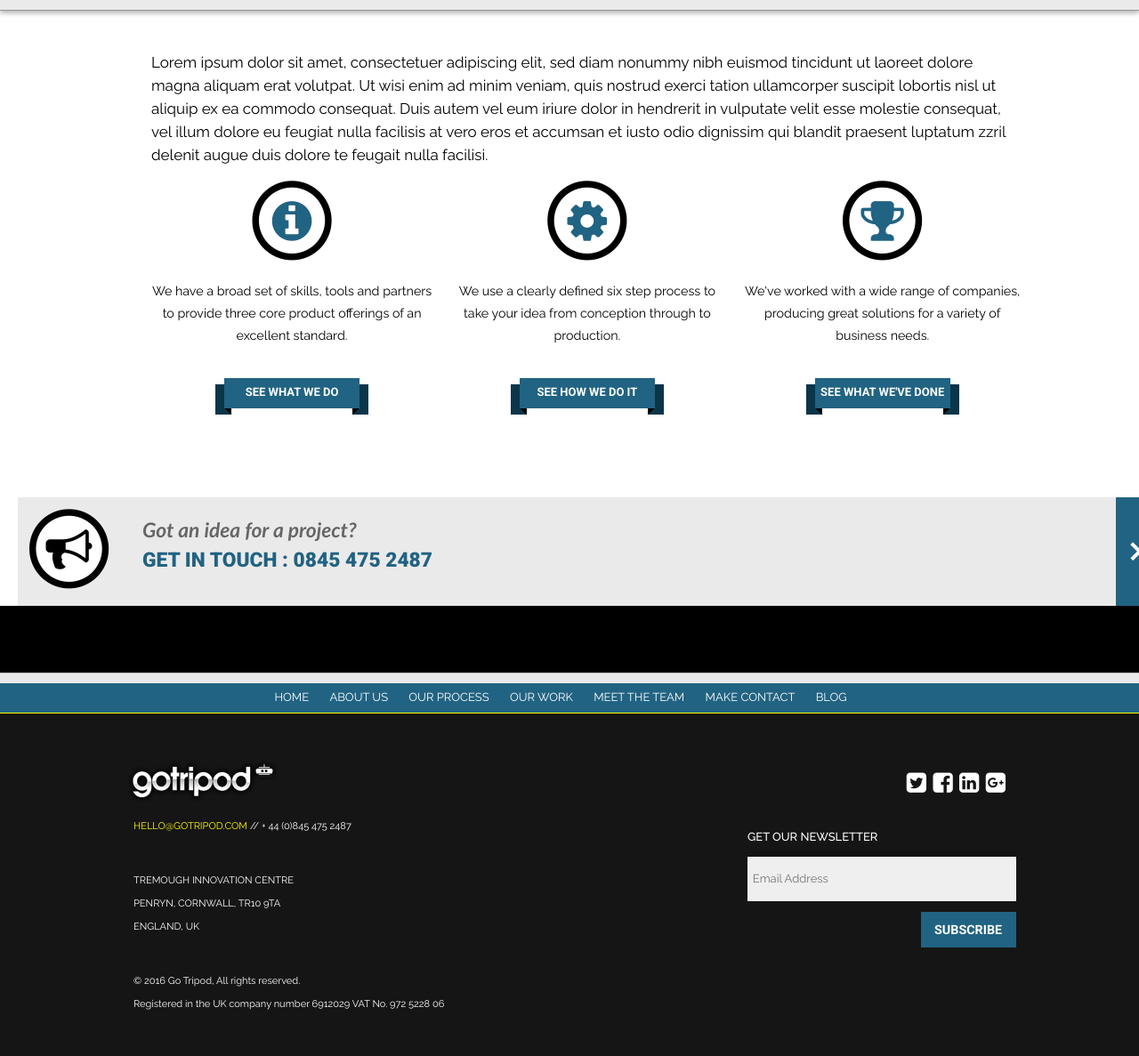
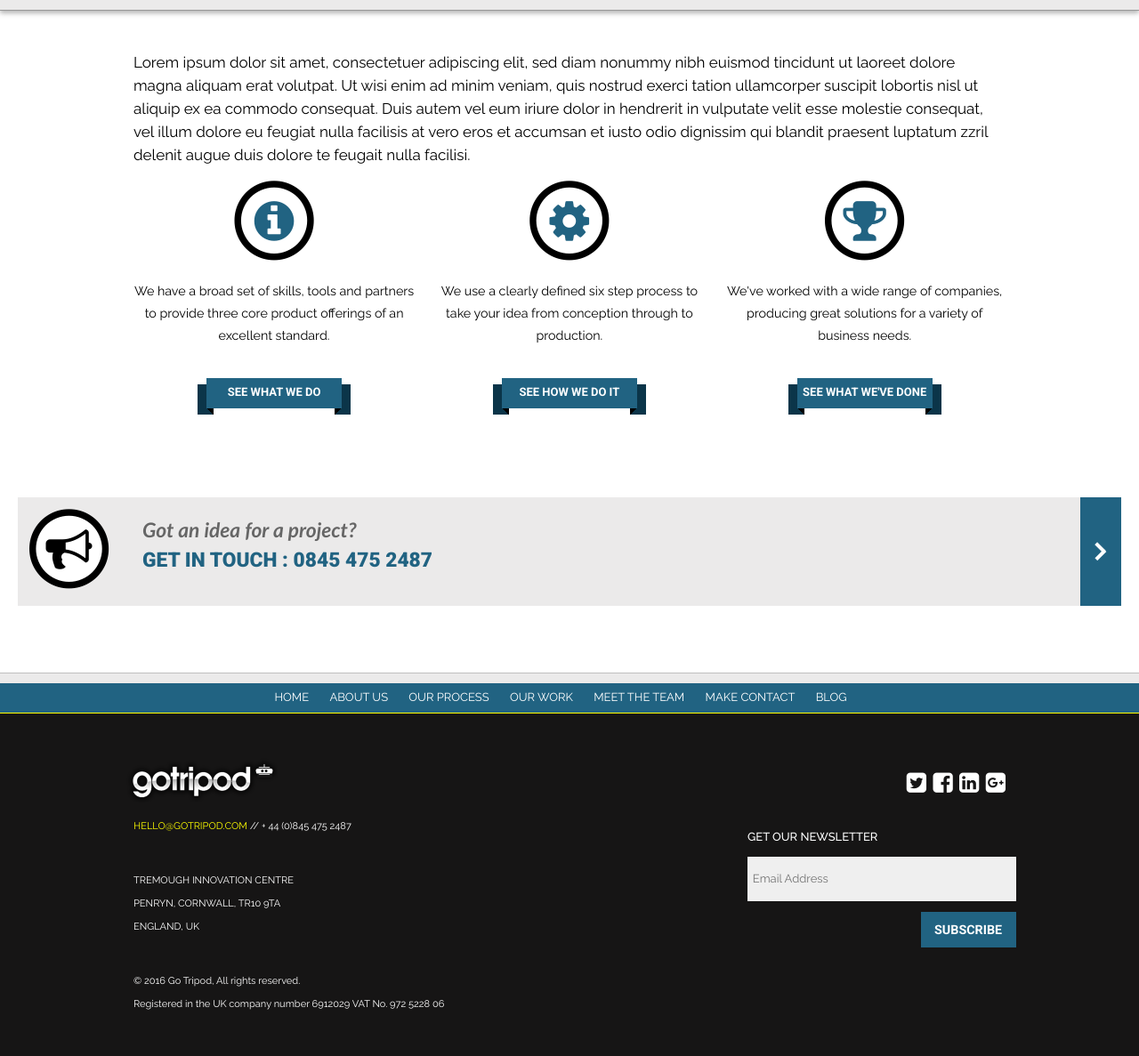
Before and after one commit to gotripod/gotripod.github.io, a Jekyll site: the page built from index.html, in a window 1280 px wide. Shown: the part 601-1788 px from the top of the page at 89% size. Built offline with Jekyll 4.4.1, drawn with Linux system fonts in a browser that asks for light colours; nearby versions of some CDN libraries; library files that are not in the unit come from our copies; Markdown is read by kramdown in place of the engine named in the settings.

Commit message:
Layout tweaks

```diff
--- a/assets/css/position.scss
+++ b/assets/css/position.scss
@@ -201,8 +201,8 @@
 	width: 100%;
 	/*min-height:600px;*/
 	background: white;
-	margin-bottom: 75px;
-	padding:45px 20px 0 20px;
+	padding:45px 20px 75px 20px;
+	box-sizing: border-box;
 	}
 
 /* font awesome over-rides start */
```
